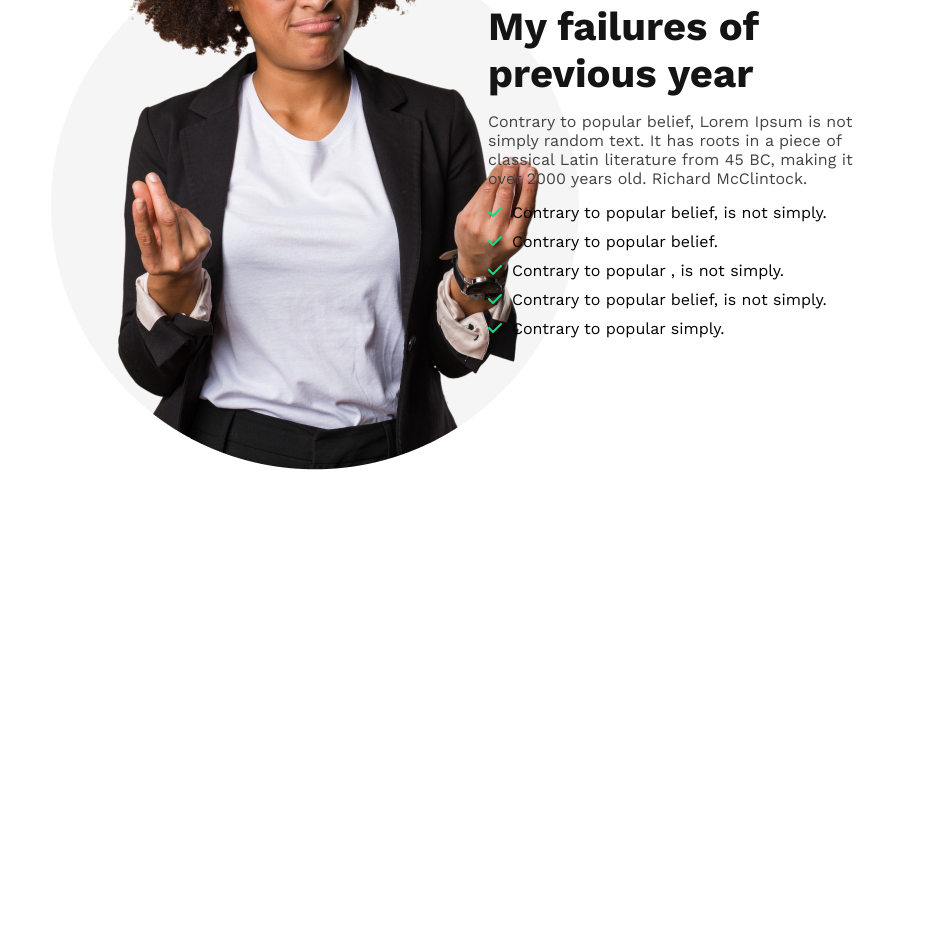
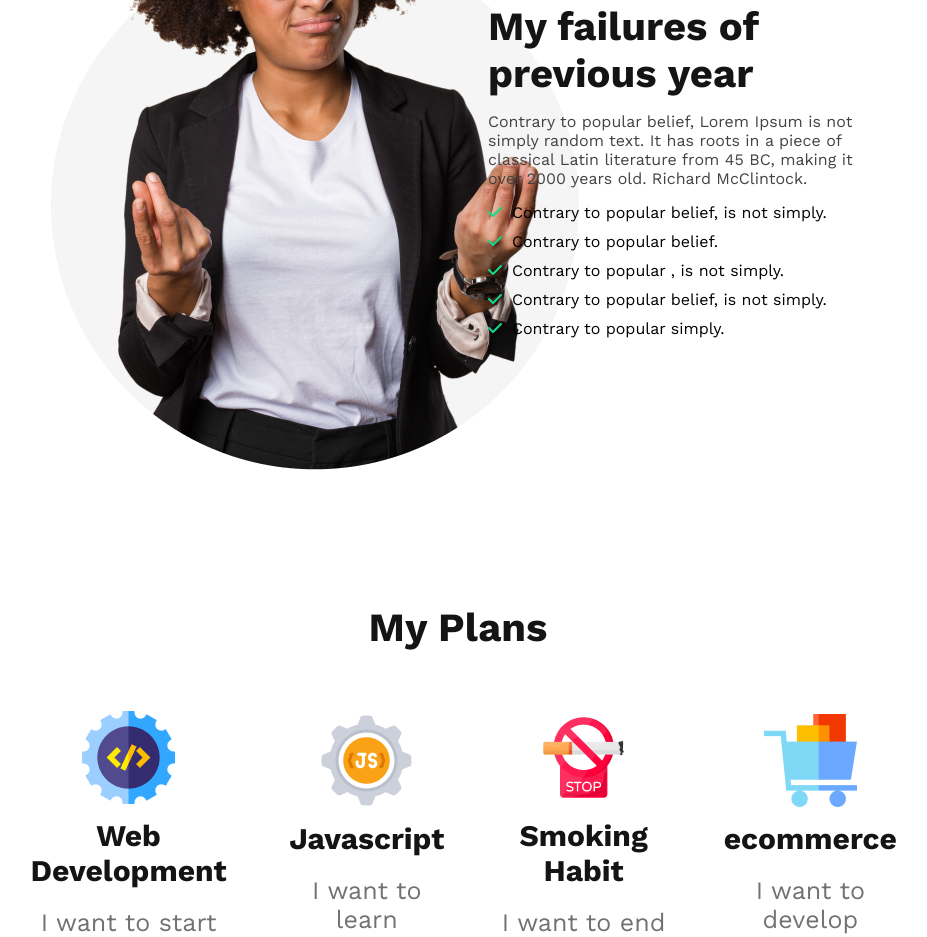
Before and after one commit to zukukakka/five-module-assignment-three, a plain HTML site: page index.html in a window 1280 px wide. Shown: the part 1184-2121 px from the top of the page, without its empty margins (182-1109 px from the left). Before the commit the page ends 1658 px from the top, so only its background shows below. Drawn offline with nearby package versions, Linux system fonts and the light colour scheme.

Commit message:
plan section added

```diff
--- a/index.html
+++ b/index.html
@@ -69,6 +69,31 @@
       <!-- About Section End -->
 
       <!-- Plan Section Start-->
+      <section class="plan-section">
+        <h3>My Plans</h3>
+        <div class="plan-items">
+          <div class="plan-item">
+            <img src="images/icons/web.png" alt="" />
+            <h2 class="plan-title">Web Development</h2>
+            <p class="plan-description">I want to start</p>
+          </div>
+          <div class="plan-item">
+            <img src="images/icons/js.png" alt="" />
+            <h2 class="plan-title">Javascript</h2>
+            <p class="plan-description">I want to learn</p>
+          </div>
+          <div class="plan-item">
+            <img src="images/icons/smoke.png" alt="" />
+            <h2 class="plan-title">Smoking Habit</h2>
+            <p class="plan-description">I want to end</p>
+          </div>
+          <div class="plan-item">
+            <img src="images/icons/ecom.png" alt="" />
+            <h2 class="plan-title">ecommerce</h2>
+            <p class="plan-description">I want to develop</p>
+          </div>
+        </div>
+      </section>
     </main>
   </body>
 </html>
--- a/styles/style.css
+++ b/styles/style.css
@@ -93,3 +93,37 @@ header {
 }
 
 /* plan section style */
+.plan-items {
+  display: flex;
+  justify-content: space-between;
+  align-items: center;
+  gap: 50px;
+}
+
+.plan-section h3 {
+  text-align: center;
+  margin-bottom: 60px;
+  color: #151414;
+  text-align: center;
+  font-size: 40px;
+  font-weight: 700;
+}
+.plan-items {
+  text-align: center;
+}
+
+.plan-title {
+  margin-top: 10px;
+  color: #151414;
+  text-align: center;
+  font-size: 30px;
+  font-weight: 700;
+}
+
+.plan-description {
+  margin-top: 20px;
+  color: #737272;
+  text-align: center;
+  font-size: 25px;
+  font-weight: 500;
+}
```
